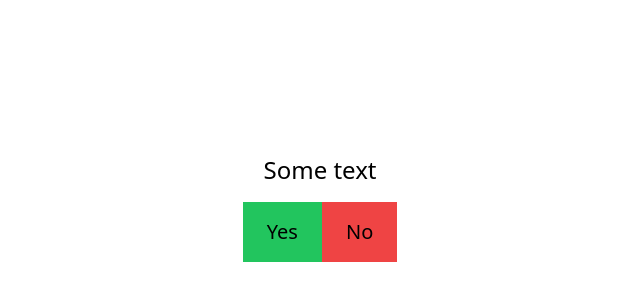
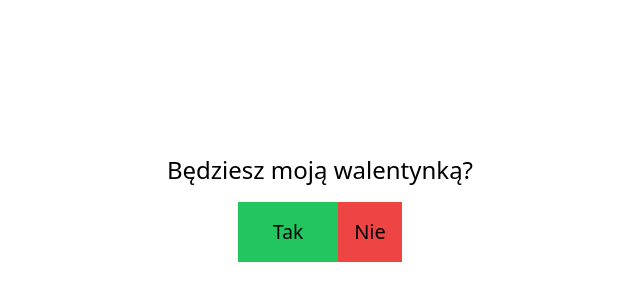
Before and after one commit to kiksonn/valentines-day, an Astro site: page / in a window 1280 px wide. Shown: the part 192-492 px from the top of the page, without its empty margins (320-960 px from the left). Built offline with nearby package versions, Linux system fonts and the light colour scheme; Astro itself is replaced by a stand-in of ours.

Commit message:
some styles and logic

```diff
--- a/src/components/Btns.jsx
+++ b/src/components/Btns.jsx
@@ -1,12 +1,36 @@
+import React, { useState } from "react";
+
 const Btns = () => {
-  const handle = () =>{
-    alert('hi')
-    console.log('bye')
+  const [btnWidth, setBtnWidth] = useState(100);
+  const [btnHeight, setBtnHeight] = useState(60);
+  const [btnFont, setBtnFont] = useState(1.2);
+  const [WordIndex, setWordIndex] = useState(0); // Initial index
+
+  const handleClick = () => {
+    setBtnWidth((prevWidth) => prevWidth * 1.5);
+    setBtnHeight((prevHeight) => prevHeight * 1.5);
+    setBtnFont((prevFont) => prevFont * 1.5);
+
+    setWordIndex((prevIndex) => (prevIndex + 1) % Words.length);
   };
+
+  const Words = ["Nie","Jesteś pewna?", 'Na pewno?', 'Proszę', 'Pomyśl o tym'];
+
   return (
     <div>
-      <button className="bg-green-500 px-6 py-4 text-xl">Yes</button>
-      <button className="bg-red-500 px-6 py-4 text-xl" onClick={handle}>No</button>
+      <button
+        className={`bg-green-500 px-4 py-4`}
+        style={{ width: `${btnWidth}px`, height: `${btnHeight}px`, fontSize: `${btnFont}rem` }}
+      >
+        Tak
+      </button>
+
+      <button
+        onClick={handleClick}
+        className={`bg-red-500 px-4 py-4 text-xl w-auto h-[60px] `}
+      >
+        {Words[WordIndex]}
+      </button>
     </div>
   );
 };
--- a/src/pages/index.astro
+++ b/src/pages/index.astro
@@ -5,7 +5,7 @@ import Btns from "../components/Btns";
 
 <Layout title="Welcome to Astro.">
   <div class="flex h-[100vh] w-full flex-col justify-center items-center">
-    <h1 class="text-2xl mb-4">Some text</h1>
+    <h1 class="text-2xl mb-4">Będziesz moją walentynką?</h1>
     <Btns client:load />
   </div>
 </Layout>
```
